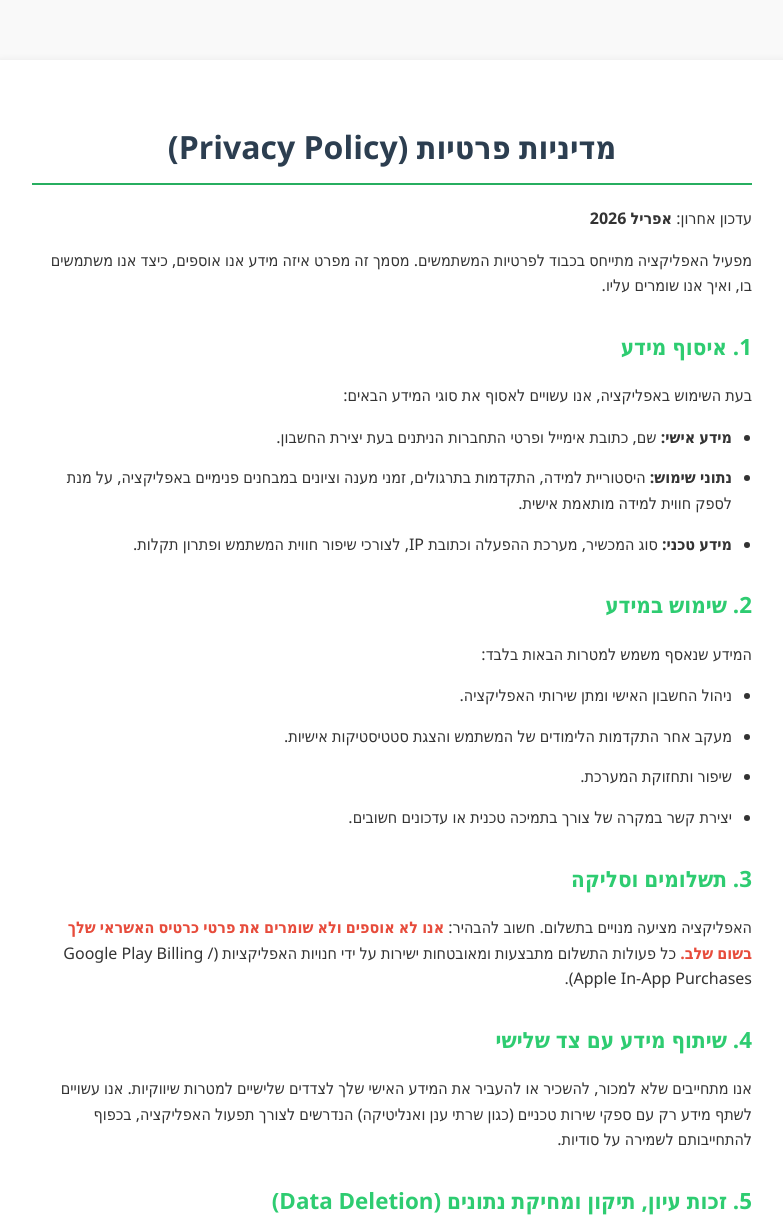
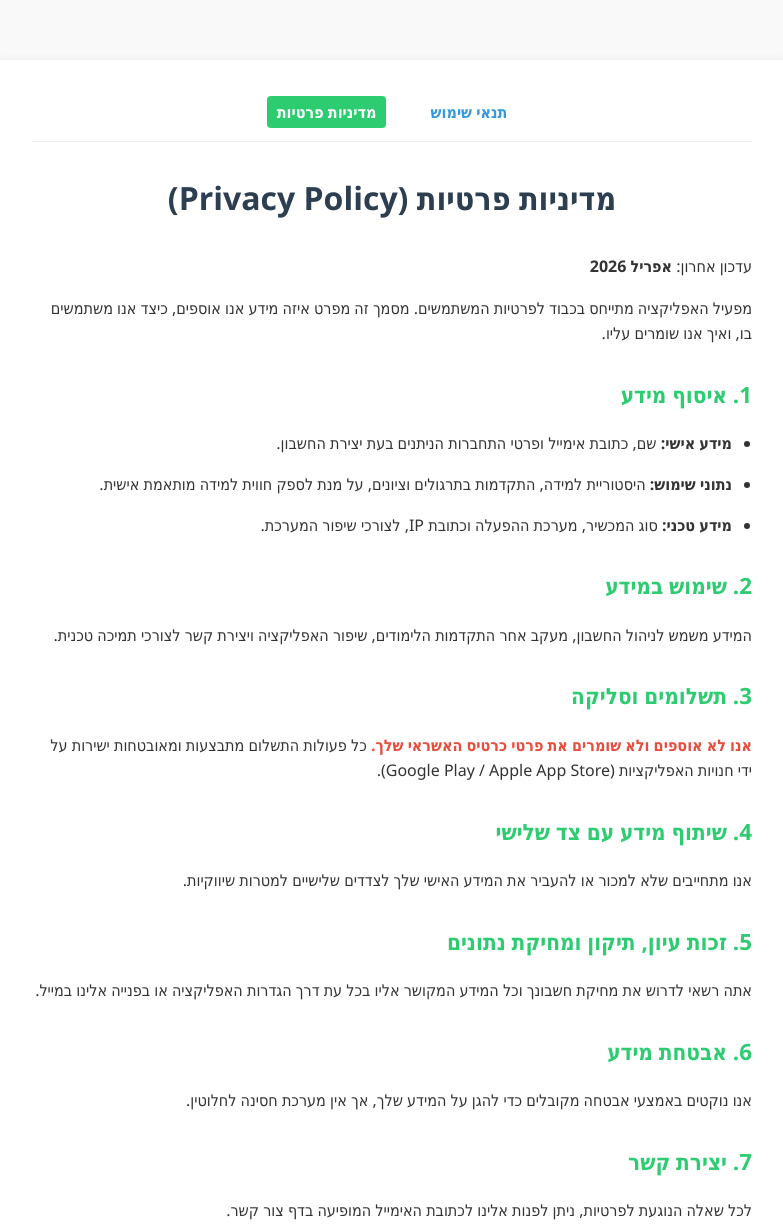
Before and after one commit to Novo967/Camuty-landing-page, a plain HTML site: page privacy.html in a window 1280 px wide. Shown: the top 1227 px of the page, without its empty margins (248-1031 px from the left). Drawn offline with Linux system fonts and the light colour scheme.

Commit message:
Revise privacy policy and enhance layout
Updated the privacy policy content and improved styling.

```diff
--- a/privacy.html
+++ b/privacy.html
@@ -15,16 +15,38 @@
             background-color: #f9f9f9;
         }
         .container {
-            background-color: #fff;
+            background-color: #ffffff;
             padding: 40px;
             border-radius: 8px;
             box-shadow: 0 2px 10px rgba(0,0,0,0.1);
         }
+        .nav-menu {
+            text-align: center;
+            margin-bottom: 30px;
+            padding-bottom: 15px;
+            border-bottom: 1px solid #eee;
+        }
+        .nav-menu a {
+            color: #3498db;
+            text-decoration: none;
+            font-weight: bold;
+            margin: 0 15px;
+            padding: 5px 10px;
+            border-radius: 4px;
+            transition: background-color 0.3s;
+        }
+        .nav-menu a:hover {
+            background-color: #eaf2f8;
+        }
+        .nav-menu a.active {
+            color: #ffffff;
+            background-color: #2ecc71; /* צבע ירוק תואם למדיניות פרטיות */
+        }
         h1 {
             color: #2c3e50;
-            border-bottom: 2px solid #27ae60;
             padding-bottom: 10px;
             text-align: center;
+            margin-top: 0;
         }
         h2 {
             color: #2ecc71;
@@ -51,42 +73,41 @@
 </head>
 <body>
     <div class="container">
+
+        <div class="nav-menu">
+            <a href="index.html">תנאי שימוש</a>
+            <a href="privacy.html" class="active">מדיניות פרטיות</a>
+        </div>
+
         <h1>מדיניות פרטיות (Privacy Policy)</h1>
 
         <p>עדכון אחרון: <strong>אפריל 2026</strong></p>
         <p>מפעיל האפליקציה מתייחס בכבוד לפרטיות המשתמשים. מסמך זה מפרט איזה מידע אנו אוספים, כיצד אנו משתמשים בו, ואיך אנו שומרים עליו.</p>
 
         <h2>1. איסוף מידע</h2>
-        <p>בעת השימוש באפליקציה, אנו עשויים לאסוף את סוגי המידע הבאים:</p>
         <ul>
             <li><strong>מידע אישי:</strong> שם, כתובת אימייל ופרטי התחברות הניתנים בעת יצירת החשבון.</li>
-            <li><strong>נתוני שימוש:</strong> היסטוריית למידה, התקדמות בתרגולים, זמני מענה וציונים במבחנים פנימיים באפליקציה, על מנת לספק חווית למידה מותאמת אישית.</li>
-            <li><strong>מידע טכני:</strong> סוג המכשיר, מערכת ההפעלה וכתובת IP, לצורכי שיפור חווית המשתמש ופתרון תקלות.</li>
+            <li><strong>נתוני שימוש:</strong> היסטוריית למידה, התקדמות בתרגולים וציונים, על מנת לספק חווית למידה מותאמת אישית.</li>
+            <li><strong>מידע טכני:</strong> סוג המכשיר, מערכת ההפעלה וכתובת IP, לצורכי שיפור המערכת.</li>
         </ul>
 
         <h2>2. שימוש במידע</h2>
-        <p>המידע שנאסף משמש למטרות הבאות בלבד:</p>
-        <ul>
-            <li>ניהול החשבון האישי ומתן שירותי האפליקציה.</li>
-            <li>מעקב אחר התקדמות הלימודים של המשתמש והצגת סטטיסטיקות אישיות.</li>
-            <li>שיפור ותחזוקת המערכת.</li>
-            <li>יצירת קשר במקרה של צורך בתמיכה טכנית או עדכונים חשובים.</li>
-        </ul>
+        <p>המידע משמש לניהול החשבון, מעקב אחר התקדמות הלימודים, שיפור האפליקציה ויצירת קשר לצורכי תמיכה טכנית.</p>
 
         <h2>3. תשלומים וסליקה</h2>
-        <p>האפליקציה מציעה מנויים בתשלום. חשוב להבהיר: <span class="highlight">אנו לא אוספים ולא שומרים את פרטי כרטיס האשראי שלך בשום שלב.</span> כל פעולות התשלום מתבצעות ומאובטחות ישירות על ידי חנויות האפליקציות (Google Play Billing / Apple In-App Purchases).</p>
+        <p><span class="highlight">אנו לא אוספים ולא שומרים את פרטי כרטיס האשראי שלך.</span> כל פעולות התשלום מתבצעות ומאובטחות ישירות על ידי חנויות האפליקציות (Google Play / Apple App Store).</p>
 
         <h2>4. שיתוף מידע עם צד שלישי</h2>
-        <p>אנו מתחייבים שלא למכור, להשכיר או להעביר את המידע האישי שלך לצדדים שלישיים למטרות שיווקיות. אנו עשויים לשתף מידע רק עם ספקי שירות טכניים (כגון שרתי ענן ואנליטיקה) הנדרשים לצורך תפעול האפליקציה, בכפוף להתחייבותם לשמירה על סודיות.</p>
+        <p>אנו מתחייבים שלא למכור או להעביר את המידע האישי שלך לצדדים שלישיים למטרות שיווקיות.</p>
 
-        <h2>5. זכות עיון, תיקון ומחיקת נתונים (Data Deletion)</h2>
-        <p>הנך זכאי לעיין במידע האישי שלך השמור אצלנו. כמו כן, <span class="highlight">אתה רשאי לדרוש את מחיקת חשבונך וכל המידע המקושר אליו בכל עת.</span> ניתן לבצע זאת דרך הגדרות האפליקציה או על ידי פנייה ישירה אלינו במייל. עם קבלת בקשת המחיקה, הנתונים האישיים יוסרו לצמיתות משרתינו (למעט נתונים שחובה עלינו לשמור על פי חוק, כגון תיעוד חשבוניות).</p>
+        <h2>5. זכות עיון, תיקון ומחיקת נתונים</h2>
+        <p>אתה רשאי לדרוש את מחיקת חשבונך וכל המידע המקושר אליו בכל עת דרך הגדרות האפליקציה או בפנייה אלינו במייל.</p>
 
         <h2>6. אבטחת מידע</h2>
-        <p>אנו נוקטים באמצעי אבטחה טכנולוגיים וארגוניים מקובלים כדי להגן על המידע שלך מפני גישה, שימוש או חשיפה בלתי מורשים. עם זאת, אין מערכת חסינה לחלוטין מתקלות או פריצות.</p>
+        <p>אנו נוקטים באמצעי אבטחה מקובלים כדי להגן על המידע שלך, אך אין מערכת חסינה לחלוטין.</p>
 
         <h2>7. יצירת קשר</h2>
-        <p>לכל שאלה הנוגעת לפרטיות או לבקשות למחיקת נתונים, ניתן לפנות אלינו לכתובת האימייל המופיעה בדף צור קשר או דרך התמיכה באפליקציה.</p>
+        <p>לכל שאלה הנוגעת לפרטיות, ניתן לפנות אלינו לכתובת האימייל המופיעה בדף צור קשר.</p>
 
         <footer>
             <p>&copy; 2026 כל הזכויות שמורות למפעיל האפליקציה</p>
```
